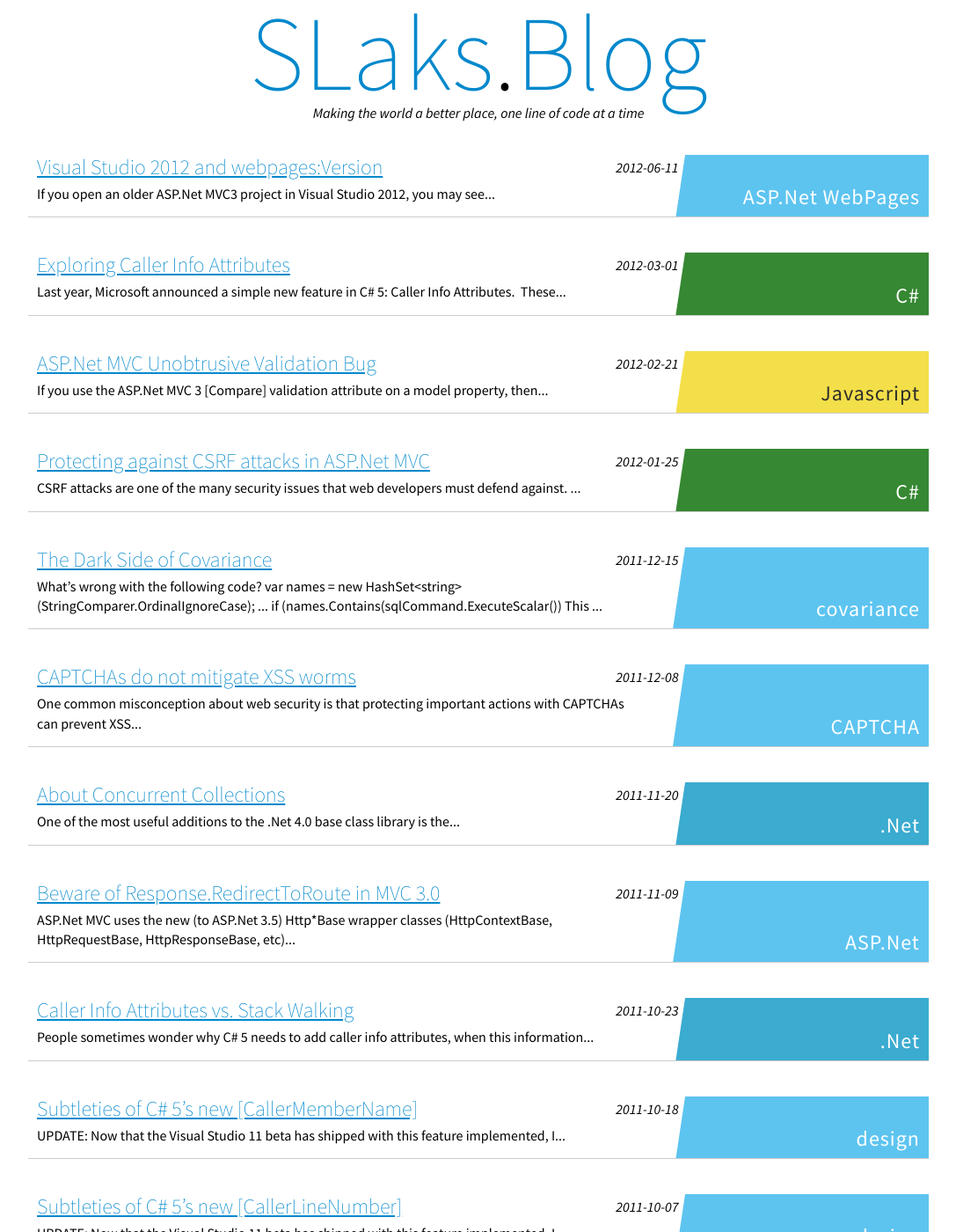
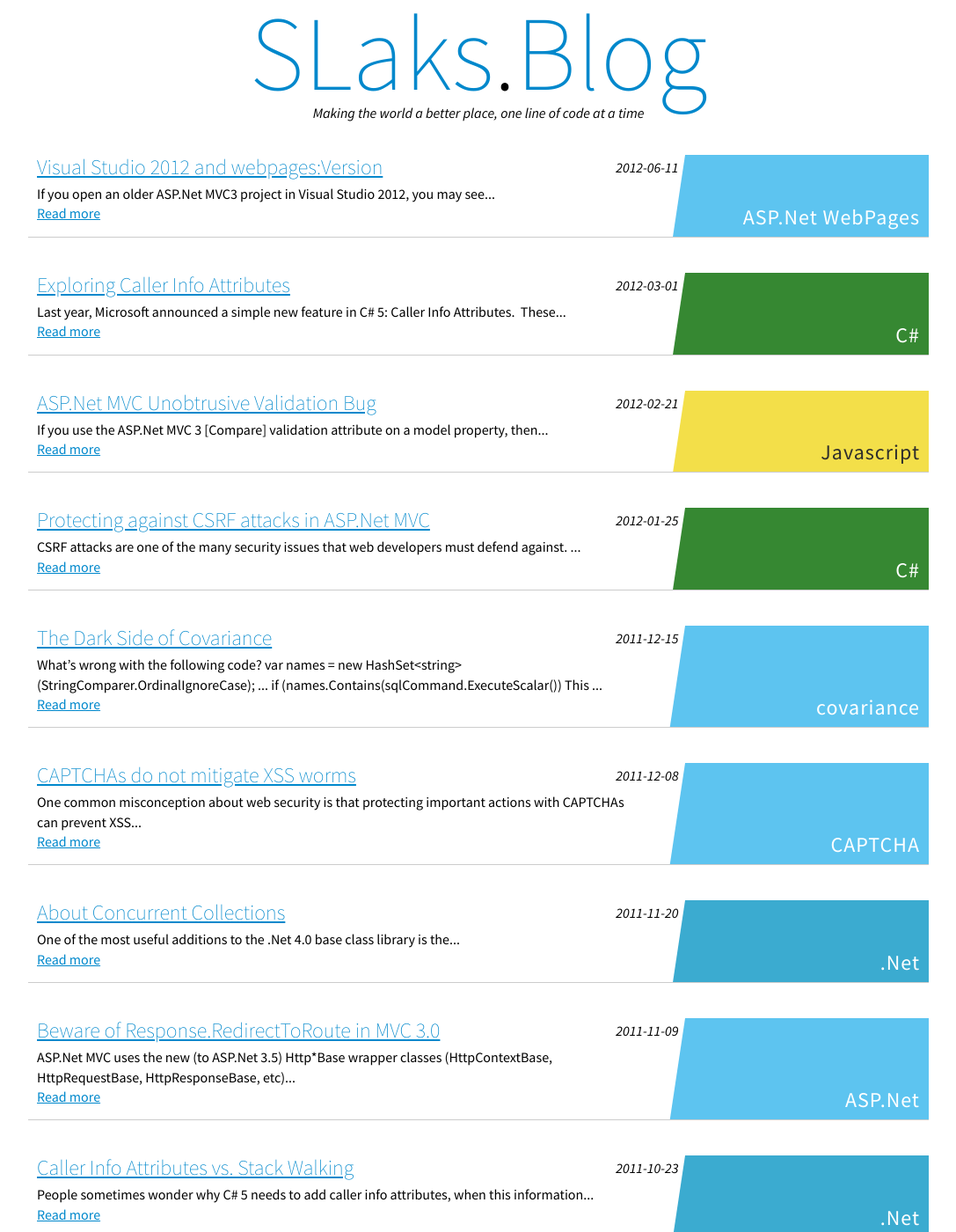
Before and after one commit to SLaks/SLaks.Blog, a Jekyll site: the page built from index.html, in a window 1280 px wide and 1400 px high. Shown: the whole window at 88% size, without its empty margins (96-1183 px from the left). Built offline with Jekyll 4.4.1, drawn with Linux system fonts in a browser that asks for light colours; some of the changed text lies outside the part shown.

Commit message:
Add set-category-class

```diff
--- /dev/null
+++ b/_includes/set-category-class
@@ -0,0 +1,8 @@
+{% if categories %}
+	{% capture mainCategory %}{{ categories | split:"~" | first }}{% endcapture %}
+	{% if mainCategory == '.Net' %}
+		{% assign categoryClass = 'dot-net' %}
+	{% else %}
+		{% capture categoryClass %}{{ mainCategory | replace: '#', 'sharp' | replace: '.', '-' | replace: ' ', '-' | downcase }} {% endcapture %}
+	{% endif %}
+{% endif %}
--- a/_layouts/default.html
+++ b/_layouts/default.html
@@ -17,7 +17,11 @@
 		<link href="/css/post-list.css" rel="stylesheet" />
 	</head>
 
-	<body>
+	{% if page.categories %}
+		{% capture categories %}{{ page.categories | join: "~" }}{% endcapture %}
+	{% endif %}
+	{% include set-category-class %}
+	<body class="{{ categoryClass }}">
 		<!--[if lt IE 7]>
 			<p class="chromeframe">You are using an <strong>outdated</strong> browser. Please <a href="http://browsehappy.com/">upgrade your browser</a> or <a href="http://www.google.com/chromeframe/?redirect=true">activate Google Chrome Frame</a> to improve your experience.</p>
 	<![endif]-->
--- a/index.html
+++ b/index.html
@@ -2,18 +2,13 @@
 layout: default
 title: SLaks
 ---
-
 	<ul class="post-list">
 		{% for post in site.posts %}
-			{% capture mainCategory %}{{ post.categories | first }}{% endcapture %}
-			{% if mainCategory == '.Net' %}
-				{% assign categoryClass = 'dot-net' %}
-			{% else %}
-				{% capture categoryClass %}{{ mainCategory | replace: '#', 'sharp' | replace: '.', '-' | replace: ' ', '-' | downcase }} {% endcapture %}
-			{% endif %}
+			{% capture categories %}{{ post.categories | join:"~" }}{% endcapture %}
+			{% include set-category-class %}
 			<li class="{{ categoryClass | xml_escape }}">
 				<h2><a href="{{ post.url }}"><span>{{ post.title | xml_escape }}</span> <small class="date" title="{{ post.date | date_to_xmlschema }}">{{ post.date | date: "%Y-%m-%d" }}</small></a></h2>
-				<p>{{ post.content | strip_html | truncatewords 100 }}</p>
+				<p>{{ post.content | strip_html | truncatewords 100 }}<br /> <a href="{{ post.url }}">Read more</a></p>
 
 				<aside><span>{{ mainCategory | xml_escape }}</span></aside>
 			</li>
```
